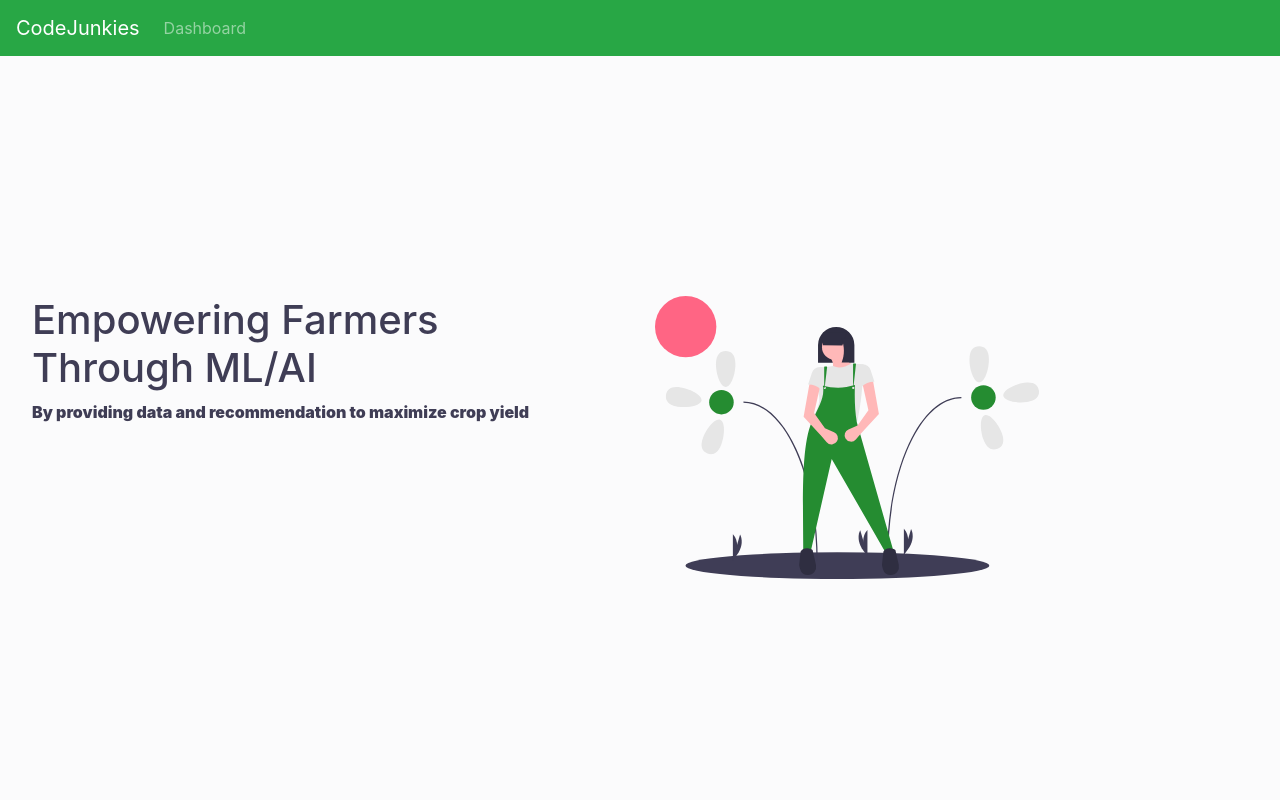
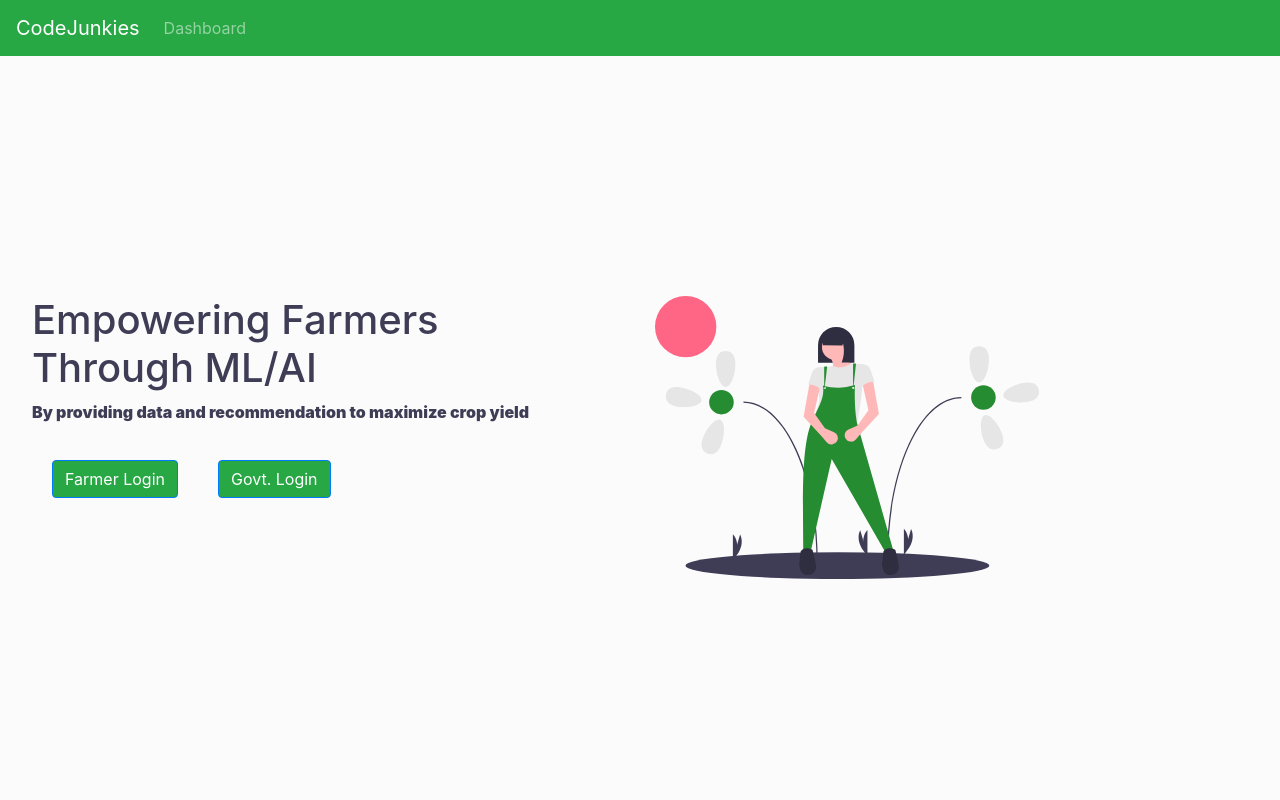
Before and after one commit to rahul-thapa/PK413_CodeJunkies, a React (Create React App) app in the folder client/: page / in a window 1280 px wide. Shown: the top 800 px of the page. Built offline with nearby package versions, Linux system fonts and the light colour scheme.

Commit message:
some more fix

```diff
--- a/client/src/components/Homepage/homepage.js
+++ b/client/src/components/Homepage/homepage.js
@@ -23,6 +23,9 @@ const Homepage = (props) => {
                 Empowering Farmers<br></br>Through ML/AI
               </h1>
               <p>By providing data and recommendation to maximize crop yield</p>
+              <Button style={{ margin: '20px', background: '#28a745' }}><Link to='/farmerlogin' style={{ color: 'white', textDecoration: 'none' }}>Farmer Login</Link></Button>
+              <Button style={{ margin: '20px', background: '#28a745' }}><Link to='/govtlogin' style={{ color: 'white', textDecoration: 'none' }}>Govt. Login</Link></Button>
+              <div id="google_translate_element"></div>
             </Col>
           </Row>
         </Jumbotron>
```
